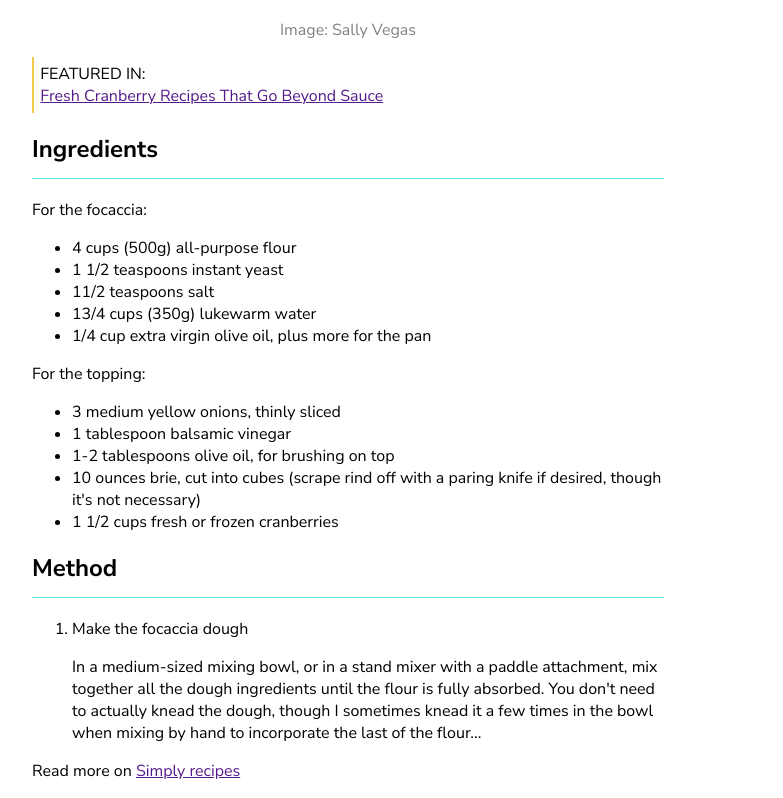
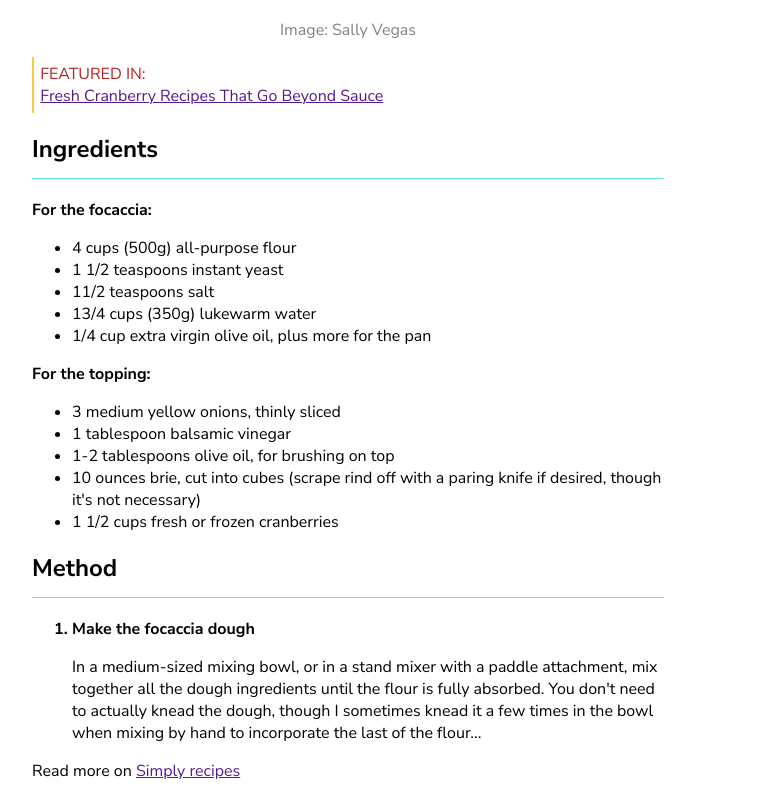
Before and after one commit to lucanardi00/EPICODE_nardi, a plain HTML site: page U1-W1_D3/index.html in a window 1280 px wide. Shown: the part 812-1610 px from the top of the page, without its empty margins (292-1075 px from the left). Drawn offline with Linux system fonts and the light colour scheme.

Commit message:
css modified

```diff
--- a/U1-W1_D3/assets/style.css
+++ b/U1-W1_D3/assets/style.css
@@ -55,4 +55,9 @@ main h2{
 #descimg2{
     border-left: 2px solid rgb(241, 202, 73);
     padding: 1%;
+    color: rgb(175, 36, 36);
 }
+
+.desclist{
+    font-weight: 700;
+}
--- a/U1-W1_D3/index.html
+++ b/U1-W1_D3/index.html
@@ -27,7 +27,7 @@
         <a href="">Fresh Cranberry Recipes That Go Beyond Sauce</a>
       </p>
       <h2>Ingredients</h2>
-      <p>For the focaccia:</p>
+      <p class="desclist">For the focaccia:</p>
       <ul>
         <li>4 cups (500g) all-purpose flour</li>
         <li>1 1/2 teaspoons instant yeast</li>
@@ -35,7 +35,7 @@
         <li>13/4 cups (350g) lukewarm water</li>
         <li>1/4 cup extra virgin olive oil, plus more for the pan</li>
       </ul>
-      <p>For the topping:</p>
+      <p class="desclist">For the topping:</p>
       <ul>
         <li>3 medium yellow onions, thinly sliced</li>
         <li>1 tablespoon balsamic vinegar</li>
@@ -48,7 +48,7 @@
       </ul>
       <h2>Method</h2>
       <ol>
-        <li>Make the focaccia dough</li>
+        <li class="desclist">Make the focaccia dough</li>
         <p>
           In a medium-sized mixing bowl, or in a stand mixer with a paddle
           attachment, mix together all the dough ingredients until the flour is
```
